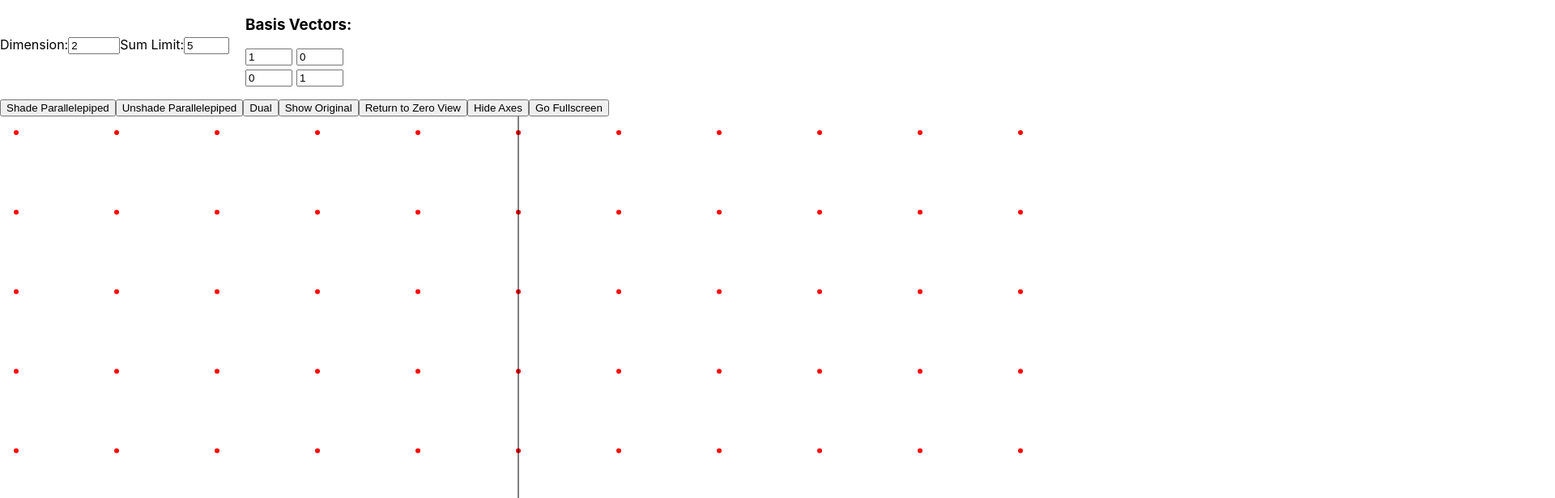
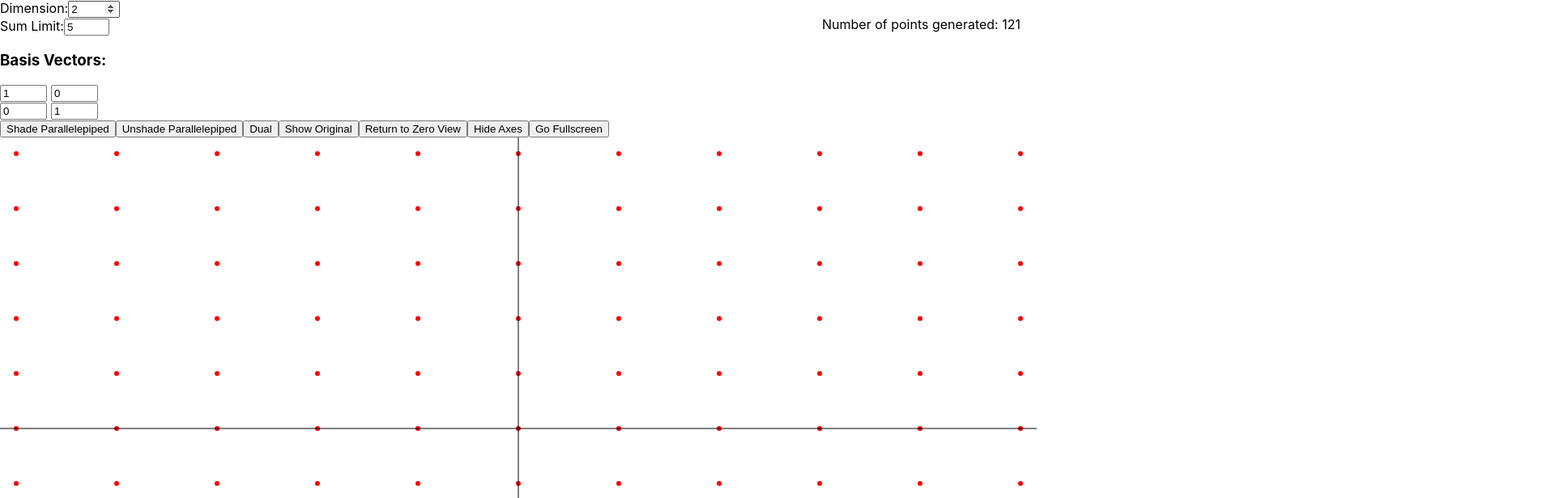
Before and after one commit to ryotoru/lattice-visualizer, a React (Create React App) app: page / in a window 1280 px wide. Shown: the top 616 px of the page at 81% size, 1920 px wide, since content can reach past the window. Built offline with nearby package versions, Linux system fonts and the light colour scheme.

Commit message:
Improved infor amnd reduced dimensions

```diff
--- a/src/LatticeVisualizer.js
+++ b/src/LatticeVisualizer.js
@@ -4,7 +4,7 @@ import { OrbitControls } from 'three/examples/jsm/controls/OrbitControls';
 import * as d3 from 'd3';
 import numeric from 'numeric';
 
-const MAX_POINTS = 50000000;
+const MAX_POINTS = 500000;
 
 const LatticeVisualizer = () => {
   const [dimension, setDimension] = useState(2);
@@ -22,8 +22,8 @@ const LatticeVisualizer = () => {
   const [parallelepipedMesh, setParallelepipedMesh] = useState(null);
   const [axesVisible, setAxesVisible] = useState(true);
   const [isFullscreen, setIsFullscreen] = useState(false);
-  const [pointCount, setPointCount] = useState(0);
-  const [totalPointsGenerated, setTotalPointsGenerated] = useState(0);
+  const [pointLimitExceeded, setPointLimitExceeded] = useState(false);
+  const [totalPointsGenerated, setTotalPointsGenerated] = useState(0); // New state for total points
   const canvasContainerRef = useRef(null);
   const rendererRef = useRef(new THREE.WebGLRenderer({ antialias: true }));
   const sceneRef = useRef(new THREE.Scene());
@@ -84,6 +84,11 @@ const LatticeVisualizer = () => {
   };
 
   const generateLatticePoints = (basisMatrix) => {
+    if (!basisMatrix || !basisMatrix.length || !basisMatrix[0].length) {
+      console.error('Invalid basis matrix:', basisMatrix);
+      return [];
+    }
+
     const points = [];
     const range = Array.from({ length: 2 * sumLimit + 1 }, (_, i) => i - sumLimit);
     const coefficients = [];
@@ -103,11 +108,13 @@ const LatticeVisualizer = () => {
     console.log('Coefficients:', coefficients);
     console.log('Basis Matrix:', basisMatrix);
 
-    let pointLimitExceeded = false;
-    setTotalPointsGenerated(coefficients.length);
+    setTotalPointsGenerated(coefficients.length); // Set total points generated
+
     if (coefficients.length > MAX_POINTS) {
-      pointLimitExceeded = true;
+      setPointLimitExceeded(true);
       coefficients.length = MAX_POINTS;
+    } else {
+      setPointLimitExceeded(false);
     }
 
     for (const coeff of coefficients) {
@@ -120,7 +127,6 @@ const LatticeVisualizer = () => {
       points.push(point);
     }
 
-    setPointCount(points.length);
     return points;
   };
 
@@ -153,8 +159,8 @@ const LatticeVisualizer = () => {
   const render2DLattice = () => {
     const svg = d3.select(canvasContainerRef.current).select('svg');
     svg.selectAll("*").remove();
-    const width = isFullscreen ? 1920 : 1280;
-    const height = isFullscreen ? 1080 : 1024;
+    const width = isFullscreen ? 1280 : 1280;
+    const height = isFullscreen ? 720 : 720;
     const margin = 20;
 
     svg.attr("width", width).attr("height", height);
@@ -240,7 +246,6 @@ const LatticeVisualizer = () => {
 
     updateAxesVisibility();
   };
-
 
   const handleDimensionChange = (e) => {
     const newDimension = parseInt(e.target.value);
@@ -349,7 +354,6 @@ const LatticeVisualizer = () => {
 
   return (
     <div>
-      <div style={{ display: 'flex', alignItems: 'center' }}>
       <div>
         <label>
           Dimension:
@@ -362,18 +366,16 @@ const LatticeVisualizer = () => {
           <input id="sumLimit" name="sumLimit" type="number" min="1" max="10" value={sumLimit} onChange={(e) => setSumLimit(parseInt(e.target.value))} />
         </label>
       </div>
-        <div style={{ marginLeft: '20px' }}>
+      <div>
         <h3>Basis Vectors:</h3>
         {basis.map((vector, i) => (
-            <div key={i} style={{ display: 'flex', marginBottom: '5px' }}>
+          <div key={i}>
             {vector.map((value, j) => (
               <input key={j} id={`basis-${i}-${j}`} name={`basis-${i}-${j}`} type="number" value={value} onChange={(e) => handleBasisChange(i, j, e.target.value)} style={{ width: '50px', marginRight: '5px' }} />
             ))}
           </div>
         ))}
       </div>
-      </div>
-      <div style={{ marginTop: '10px' }}>
       <button onClick={handleShadeParallelepiped}>Shade Parallelepiped</button>
       <button onClick={handleUnshadeParallelepiped}>Unshade Parallelepiped</button>
       <button onClick={handleDualBasis}>Dual</button>
@@ -381,29 +383,18 @@ const LatticeVisualizer = () => {
       <button onClick={handleReturnToZeroView}>Return to Zero View</button>
       <button onClick={handleToggleAxes}>{axesVisible ? 'Hide Axes' : 'Show Axes'}</button>
       <button onClick={toggleFullscreen}>{isFullscreen ? 'Exit Fullscreen' : 'Go Fullscreen'}</button>
-      </div>
       <div
         style={{
-          width: isFullscreen ? '100vw' : '1920px',
-          height: isFullscreen ? '100vh' : '1080px'
+          width: isFullscreen ? '100vw' : '1280px',
+          height: isFullscreen ? '100vh' : '720px'
         }}
         ref={canvasContainerRef}
       >
         {dimension === 2 && <svg></svg>}
         {dimension > 2 && <canvas></canvas>}
       </div>
-      <div id="info-board" style={{
-        position: 'fixed',
-        bottom: '10px',
-        right: '10px',
-        backgroundColor: 'rgba(255, 255, 255, 0.8)',
-        padding: '10px',
-        borderRadius: '5px',
-        zIndex: 1000,
-        fontSize: '14px'
-      }}>
-        Total Points Generated: {totalPointsGenerated} <br />
-        Points Displayed: {pointCount} {totalPointsGenerated > MAX_POINTS && <span>(Showing only {MAX_POINTS})</span>}
+      <div style={{ position: 'fixed', top: '10px', right: '10px', background: 'white', padding: '10px', borderRadius: '5px', zIndex: 1000 }}>
+        Number of points generated: {totalPointsGenerated}{pointLimitExceeded && ` (showing only ${MAX_POINTS})`}
       </div>
     </div>
   );
```
Lines whose indentation alone changed are shown as unchanged.
